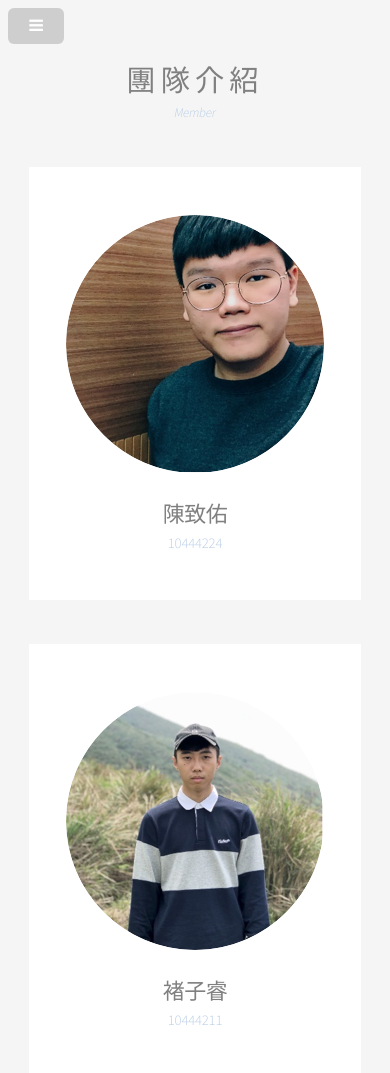
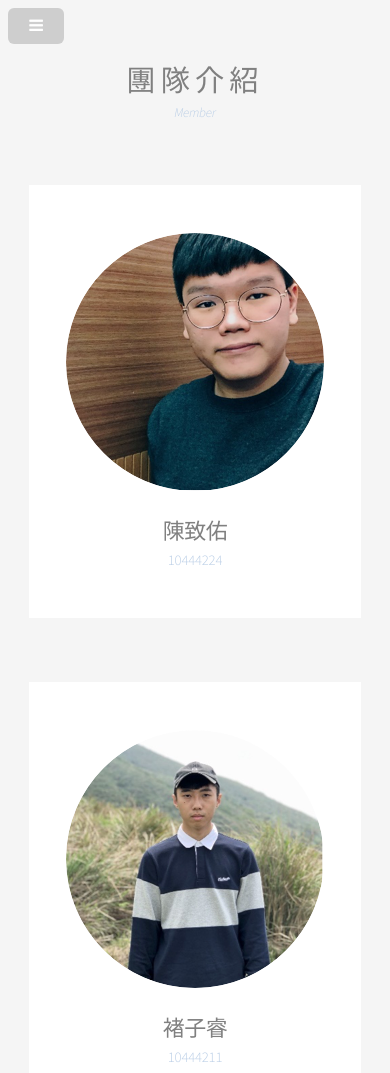
Before and after one commit to andywang5/ud_intro-web, a plain HTML site: page member.html in a window 390 px wide. Shown: the top 1073 px of the page. Drawn offline with Linux system fonts and the light colour scheme; files whose address does not match are found by name; a web font is replaced by a local one.

Commit message:
1. 更改member_rwd.css 2. 更改style-UD.css裡member.html未置中問題

```diff
--- a/css/member_rwd.css
+++ b/css/member_rwd.css
@@ -1,6 +1,6 @@
 @media only screen and (max-width: 1024px) {
     .box.person{
-
+        margin: 2rem 0;
     }
     section.special, article.special {
         text-align: center;
--- a/css/style-UD.css
+++ b/css/style-UD.css
@@ -807,8 +807,9 @@ section.special, article.special {
 				}
 
 				.box.person {
-					border: solid 1px rgba(255, 255, 255, 0.25);
-					padding: 3em 1.5em;
+					    border: solid 1px rgba(255, 255, 255, 0.25);
+						padding: 3em 1.5em;
+						margin: 0 2rem 2rem 2rem;
 				}
 
 					.box.person h3 {
@@ -892,7 +893,7 @@ section.special, article.special {
 									-moz-justify-content: space-between;
 									-webkit-justify-content: space-between;
 									-ms-justify-content: space-between;
-									justify-content: space-between;
+									justify-content: center;
 								}
 
 									.flex.flex-2 article {
```
